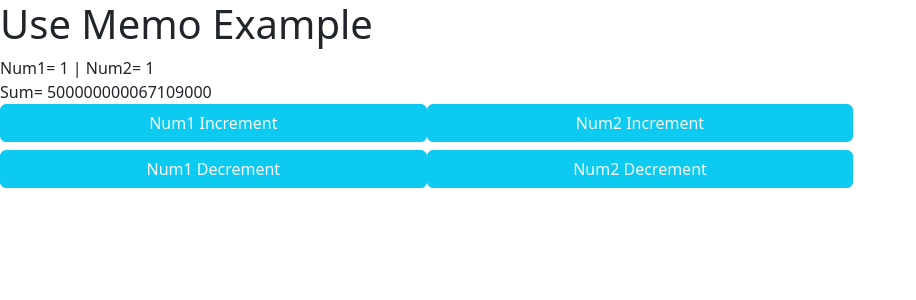
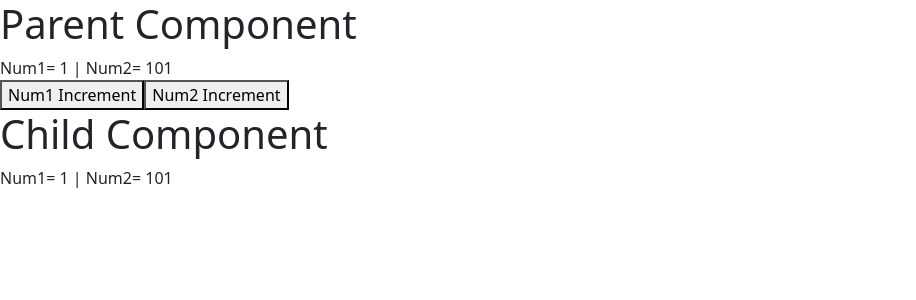
Before and after one commit to 2249abhi/react, a React (Create React App) app in the folder first/: page / in a window 1280 px wide. Shown: the top 300 px of the page, without its empty margins (0-916 px from the left). Built offline with nearby package versions, Linux system fonts and the light colour scheme.

Commit message:
added usecallback hook example

```diff
--- /dev/null
+++ b/first/src/FunctionalComponent/HooksExample/UseCallbackExample/Child.jsx
@@ -0,0 +1,12 @@
+import React from 'react'
+
+export default function Child({num1, num2}) {
+
+    console.log('Child Component Called');
+  return (
+    <>
+    <h1>Child Component</h1>
+    <div>Num1= {num1} | Num2= {num2}</div>
+    </>
+  )
+}
--- /dev/null
+++ b/first/src/FunctionalComponent/HooksExample/UseCallbackExample/Parent.jsx
@@ -0,0 +1,26 @@
+import React, { useCallback, useState } from 'react'
+import Child from './Child'
+
+/* when parent component render child component always rerender
+if we want conditional rerendering of child component then we can use callcallback
+In below example Child we render only in num1 change
+*/
+
+export default function Parent() {
+    let [num1, setNum1] = useState(1)
+    let [num2, setNum2] = useState(101)
+    let child  = useCallback(<Child num1={num1} num2={num2} />,[num1])
+
+    console.log('Parent Component Called');
+
+  return (
+    <>
+        <h1>Parent Component</h1>
+        <div>Num1= {num1} | Num2= {num2}</div>
+        <button onClick={()=>setNum1(num1+1)}>Num1 Increment</button>
+        <button onClick={()=>setNum2(num2+1)}>Num2 Increment</button>
+        <br/>
+        {child}
+    </>
+  )
+}
--- a/first/src/index.js
+++ b/first/src/index.js
@@ -1,6 +1,7 @@
 import React from "react"
 import ReactDom from "react-dom/client"
-import UseMemoHookExample from "./FunctionalComponent/HooksExample/UseMemoHookExample"
+import Parent from "./FunctionalComponent/HooksExample/UseCallbackExample/Parent"
+//import UseMemoHookExample from "./FunctionalComponent/HooksExample/UseMemoHookExample"
 //import UseEffectHookExample from "./FunctionalComponent/HooksExample/UseEffectHookExample"
 
 
@@ -10,7 +11,8 @@ const root = ReactDom.createRoot(document.getElementById('root'))
 root.render(
     <>
    {/* <UseEffectHookExample /> */}
-   <UseMemoHookExample />
+   {/* <UseMemoHookExample /> */}
+   <Parent/>
     </>
 )
 
```
